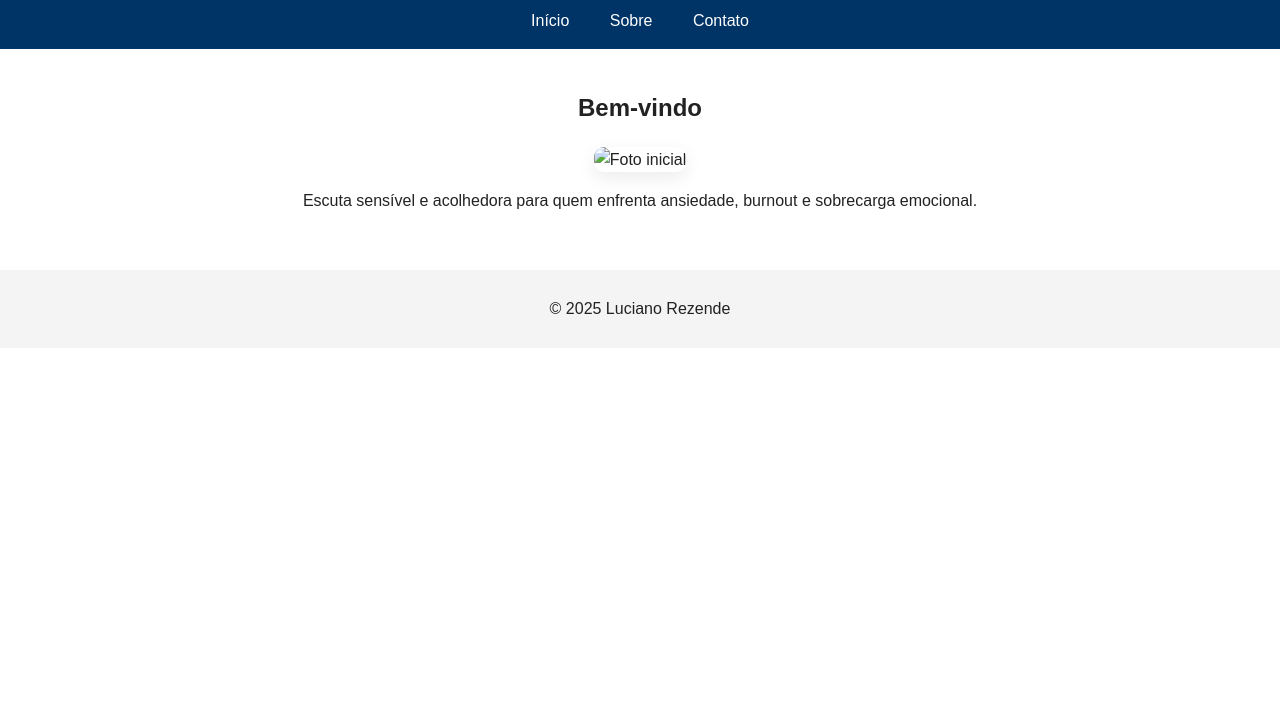
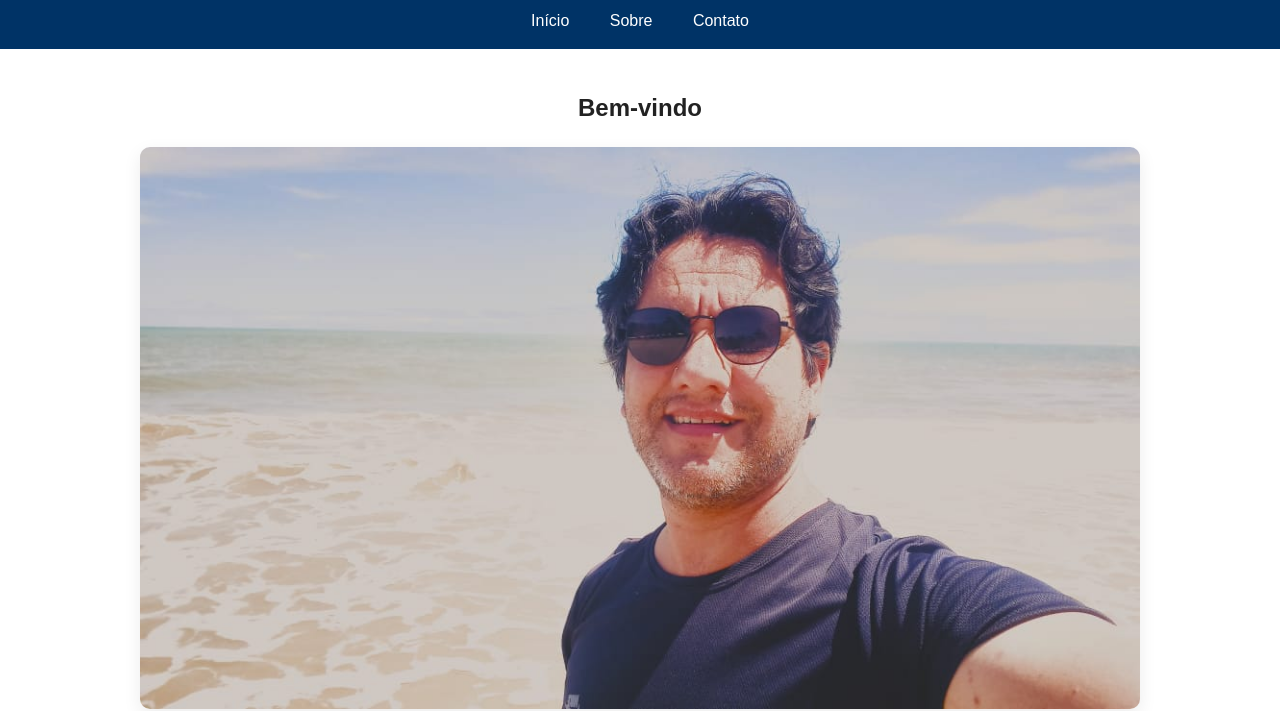
Before and after one commit to lucianocamargospsi/meusite, a plain HTML site: page index.html in a window 1280 px wide. Shown: the part 101-812 px from the top of the page. Drawn offline with Linux system fonts and the light colour scheme; files that its build step writes are made by us from their sources; files whose address does not match are found by name.

Commit message:
Update index.html

```diff
--- a/index.html
+++ b/index.html
@@ -19,7 +19,7 @@
 
   <main>
     <h2>Bem-vindo</h2>
-    <img src="foto1-home.png" alt="Foto inicial" class="img-responsiva">
+    <img src="foto1-home.jpeg" alt="Foto inicial" class="img-responsiva">
     <p>Escuta sensível e acolhedora para quem enfrenta ansiedade, burnout e sobrecarga emocional.</p>
   </main>
 
```
